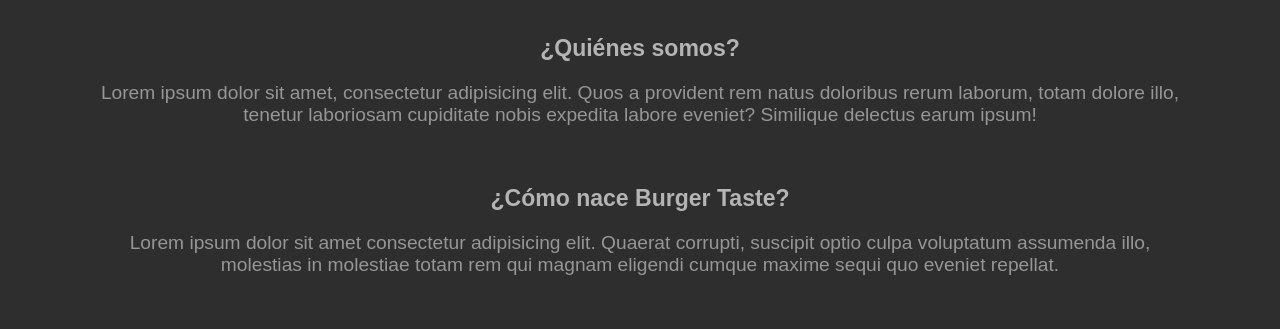
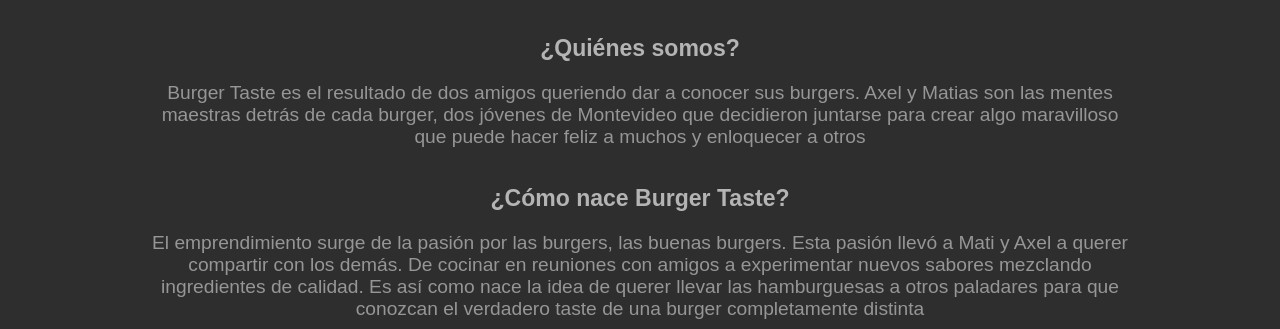
Before and after one commit to AltmincG/proyectoBurgerTaste-Altminc, a website: page sobre_nosotros.html in a window 1280 px wide. Shown: the part 234-563 px from the top of the page. Drawn offline with Linux system fonts and the light colour scheme.

Commit message:
septimo commit, saque lorem y encabezado mas claro

```diff
--- a/scss/style.scss
+++ b/scss/style.scss
@@ -3,7 +3,7 @@
 }
 
 /* VARIABLES */
-$colorFondosArribaAbajo: (0deg, rgb(14, 13, 13), rgb(75, 72, 72));
+$colorFondosArribaAbajo: (0deg, rgb(41, 39, 39), rgb(116, 114, 114));
 $colorTitulos: black;
 $bordeBarrios: solid white;
 $anchoBarrios: 70%;
@@ -203,28 +203,38 @@
         display: block;
         height: 100px;
         margin: 50px;
-        margin-left: 100px;
-        margin-right: 100px;
-        h2{
+        margin-left: 150px;
+        margin-right: 150px;
+        .cajaTituloN{
+            .tituloNosotros{
                 @include textos(rgb(180, 180, 180), 1.8vw, 10px )
             }
+        }
+        .cajaTextoN{
             .textoInfo{
                 @include textos(rgb(150, 150, 150), 1.5vw , 20px )
             }
         }
+
+    }
     .cajaNosotrosDos{
         display: block;
         height: 100px;
-        padding-bottom: 50px;
-        margin-left: 100px;
-        margin-right: 100px;
-        h2{
+        padding-bottom: 100px;
+        margin-left: 150px;
+        margin-right: 150px;
+        .cajaTituloNDos{
+            .tituloNosotros{
                 @include textos(rgb(180, 180, 180), 1.8vw , 10px)
             }
+        }
+        .cajaTextoNDos{
             .textoInfo{
                 @include textos(rgb(150, 150, 150), 1.5vw , 20px)
             }
         }
+    }
+
 
     /* CONTACTO */
     .grillaContacto{
@@ -302,8 +312,4 @@
         width: 5%;
     }
 
-
-
-
-
 }
--- a/sobre_nosotros.html
+++ b/sobre_nosotros.html
@@ -41,12 +41,25 @@
     <main>
         <h1 class="titulos">SOBRE NOSOTROS</h1>
         <div class="cajaNosotrosUno">
-            <h2 class="tituloNosotros">¿Quiénes somos?</h2>
-            <p class="textoInfo"> Lorem ipsum dolor sit amet, consectetur adipisicing elit. Quos a provident rem natus doloribus rerum laborum, totam dolore illo, tenetur laboriosam cupiditate nobis expedita labore eveniet? Similique delectus earum ipsum!</p>
+            <div class="cajaTituloN">
+                <h2 class="tituloNosotros">¿Quiénes somos?</h2>
+            </div>
+            <div class="cajaTextoN">
+                <p class="textoInfo">Burger Taste es el resultado de dos amigos queriendo dar a conocer sus burgers. Axel y Matias son las mentes maestras detrás de cada burger,
+                            dos jóvenes de Montevideo que decidieron juntarse para crear algo maravilloso que puede hacer feliz a muchos y enloquecer a otros</p>
+            </div>
+
         </div>
         <div class="cajaNosotrosDos">
-            <h2 class="tituloNosotros">¿Cómo nace Burger Taste?</h2>
-            <p class="textoInfo">Lorem ipsum dolor sit amet consectetur adipisicing elit. Quaerat corrupti, suscipit optio culpa voluptatum assumenda illo, molestias in molestiae totam rem qui magnam eligendi cumque maxime sequi quo eveniet repellat.</p>
+            <div class="cajaTituloNDos">
+                <h2 class="tituloNosotros">¿Cómo nace Burger Taste?</h2>
+            </div>
+            <div class="cajaTextoNDos">
+                <p class="textoInfo">El emprendimiento surge de la pasión por las burgers, las buenas burgers. Esta pasión llevó a Mati y Axel a querer compartir con los demás.
+                                    De cocinar en reuniones con amigos a experimentar nuevos sabores mezclando ingredientes de calidad. Es así como nace la idea de querer llevar
+                                    las hamburguesas a otros paladares para que conozcan el verdadero taste de una burger completamente distinta</p>
+            </div>
+
         </div>
     </main>
     <!--TERMINA EL MAIN-->
```
Also changed, not shown: contacto.html (+4 -2 lines), css/style.css. Lines whose indentation alone changed are shown as unchanged.
